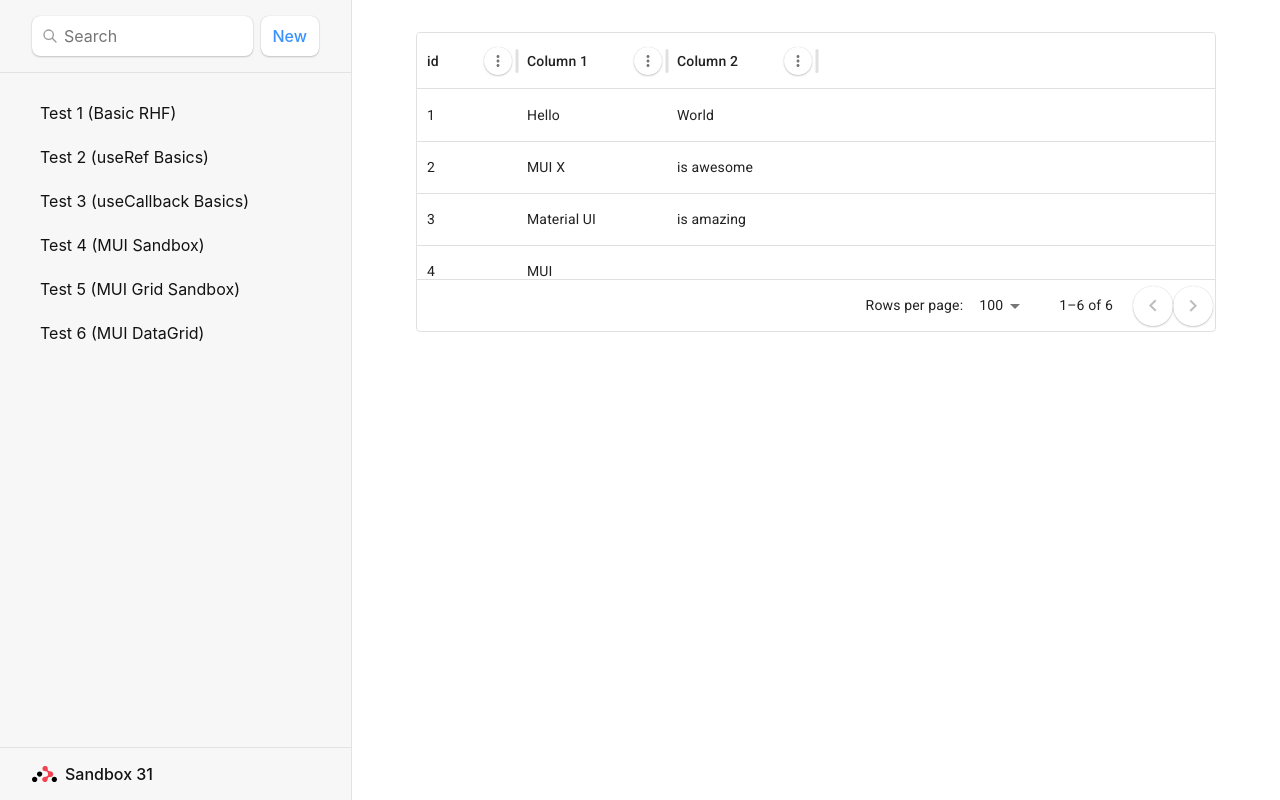
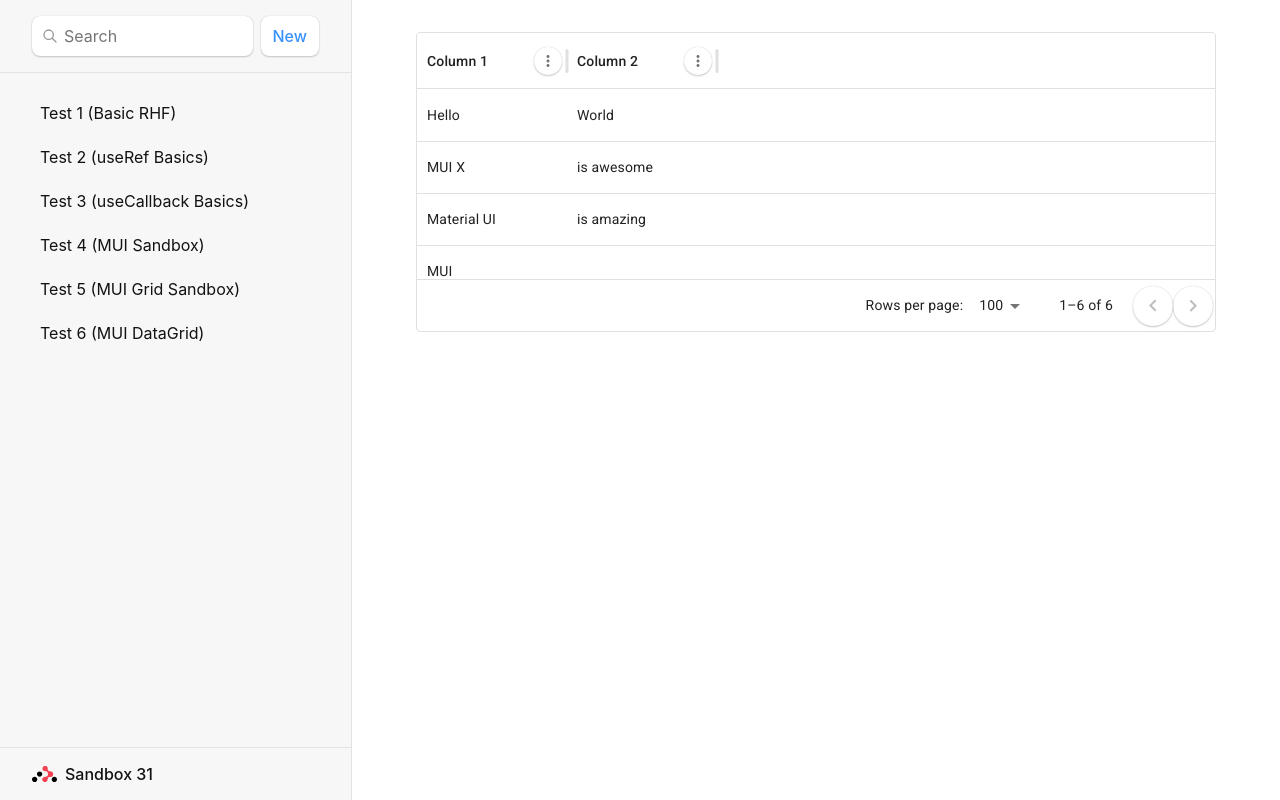
Before and after one commit to jdana111/sb31_gen_sandbox, a React (Vite) app: page /test6 in a window 1280 px wide. Built offline with nearby package versions, Linux system fonts and the light colour scheme.

Commit message:
Test6: Experimented with columnVisibilityModel.

```diff
--- a/src/routes/Test6.tsx
+++ b/src/routes/Test6.tsx
@@ -6,19 +6,23 @@ const rows: GridRowsProp = [
   { id: 3, col1: "Material UI", col2: "is amazing" },
   { id: 4, col1: "MUI", col2: "" },
   { id: 5, col1: "Joy UI", col2: "is awesome" },
-  { id: 6, col1: "MUI Base", col2: "is amazing" }
+  { id: 6, col1: "MUI Base", col2: "is amazing" },
 ];
 
 const columns: GridColDef[] = [
-  { field: "id", hide: true },
+  { field: "id" },
   { field: "col1", headerName: "Column 1", width: 150 },
-  { field: "col2", headerName: "Column 2", width: 150 }
+  { field: "col2", headerName: "Column 2", width: 150 },
 ];
 
 export default function Test6() {
   return (
     <div style={{ height: 300, width: "100%" }}>
-      <DataGrid rows={rows} columns={columns} />
+      <DataGrid
+        rows={rows}
+        columns={columns}
+        columnVisibilityModel={{ id: false }}
+      />
     </div>
   );
 }
```
